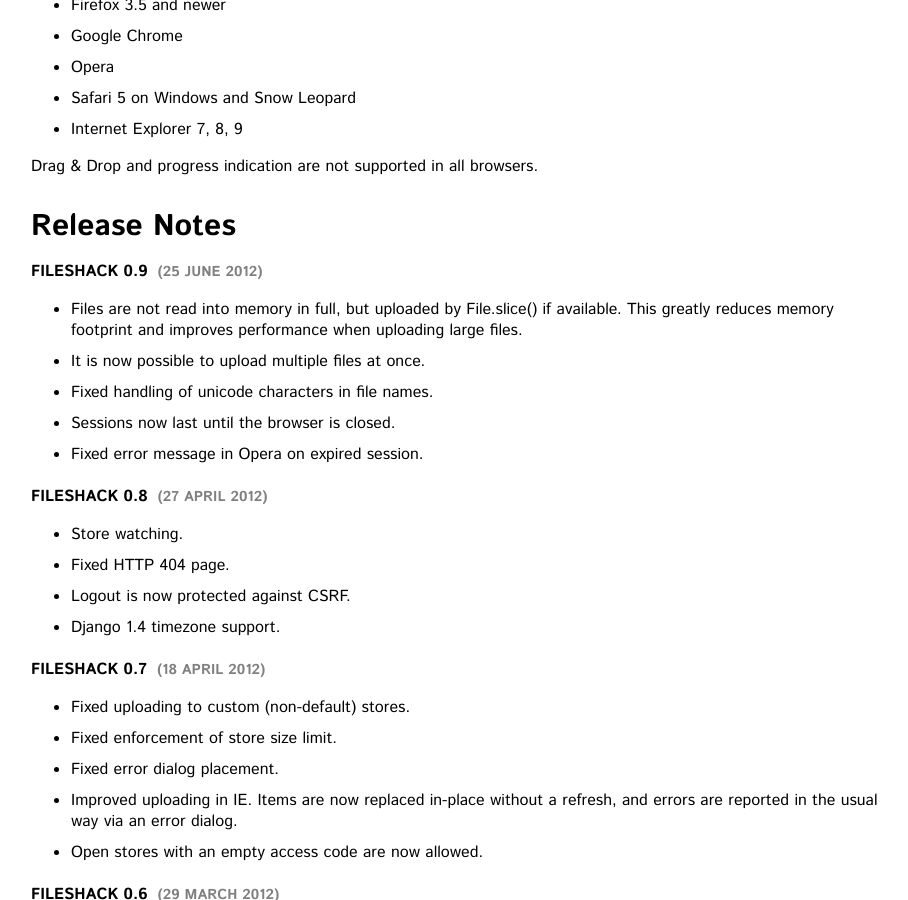
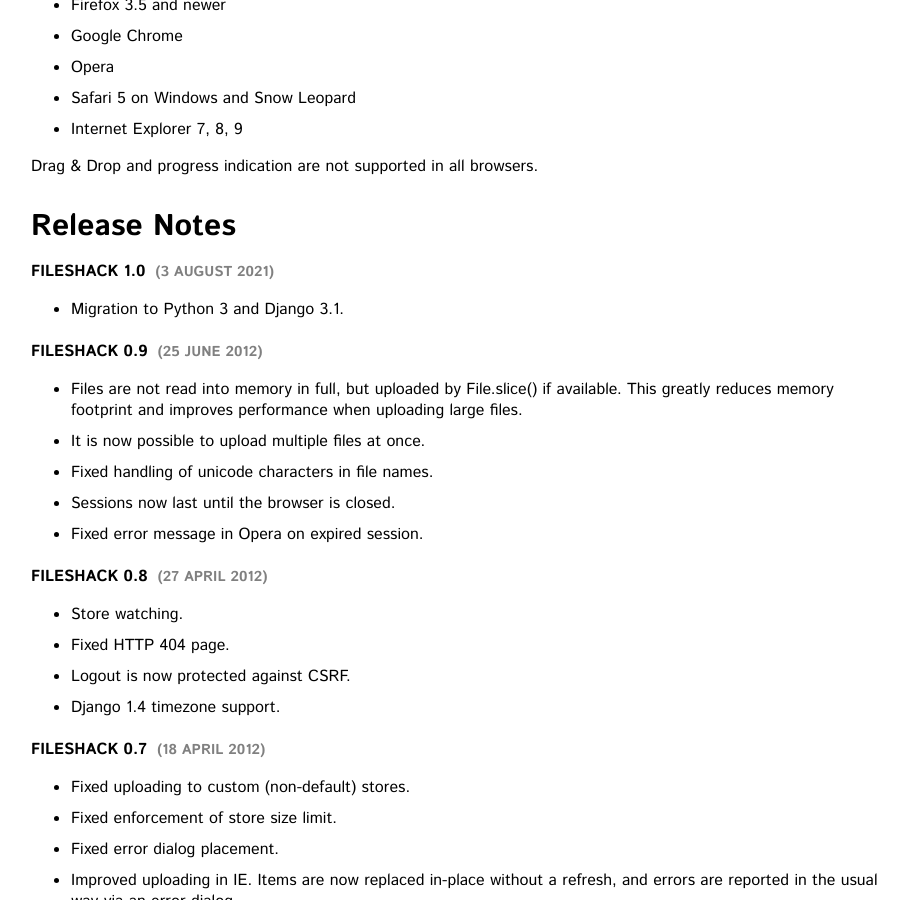
Before and after one commit to peterkuma/fileshackproject, a Jekyll site: the page built from doc/index.html, in a window 1280 px wide and 900 px high, scrolled down 5469 px. Shown: the whole window, without its empty margins (184-1092 px from the left). Built offline with Jekyll 4.4.1, drawn with Linux system fonts in a browser that asks for light colours.

Commit message:
v1.0 release notes

```diff
--- a/doc/index.html
+++ b/doc/index.html
@@ -358,6 +358,10 @@
 
 <h2 id="releasenotes">Release Notes</h2>
 <div class="releasenotes">
+	<h4>Fileshack 1.0<span class="date">(3 August 2021)</span></h4>
+	<ul>
+		<li>Migration to Python 3 and Django 3.1.</li>
+	</ul>
 	<h4>Fileshack 0.9<span class="date">(25 June 2012)</span></h4>
 	<ul>
 	    <li>Files are not read into memory in full,
```
